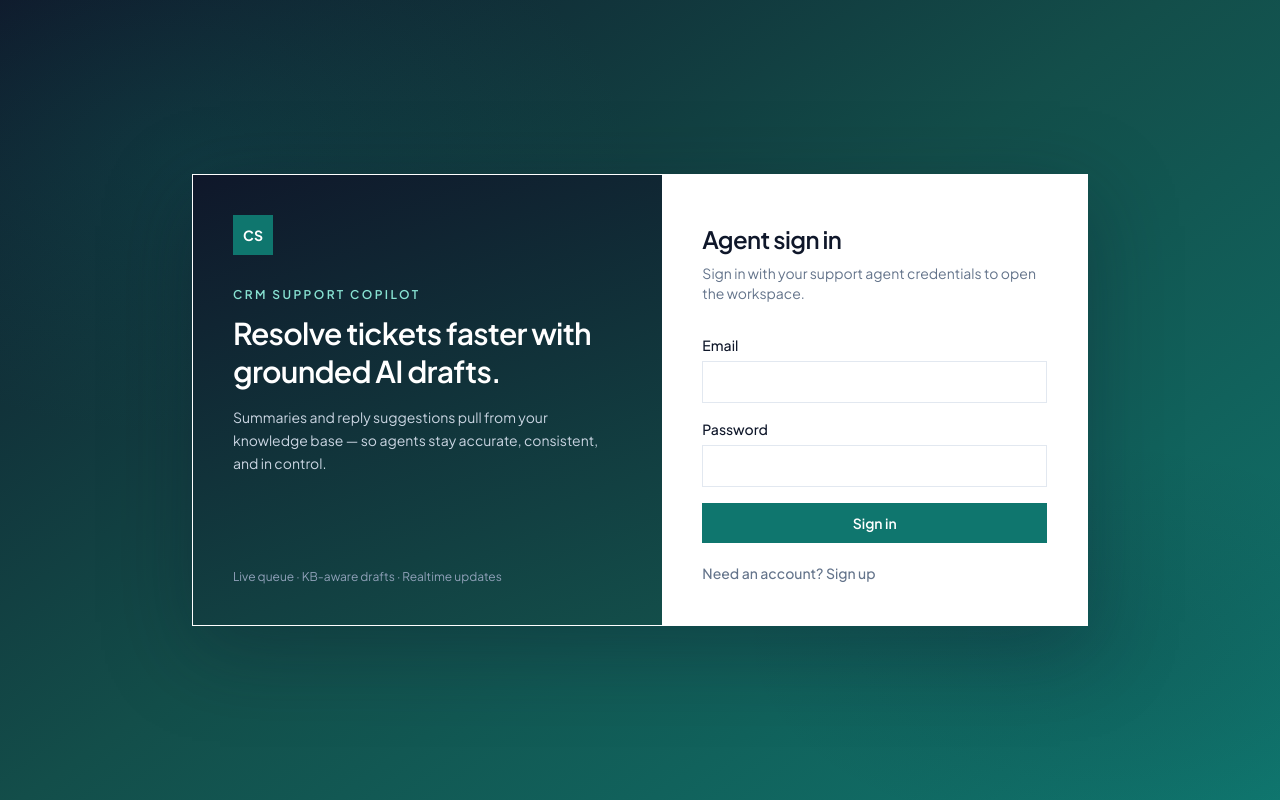
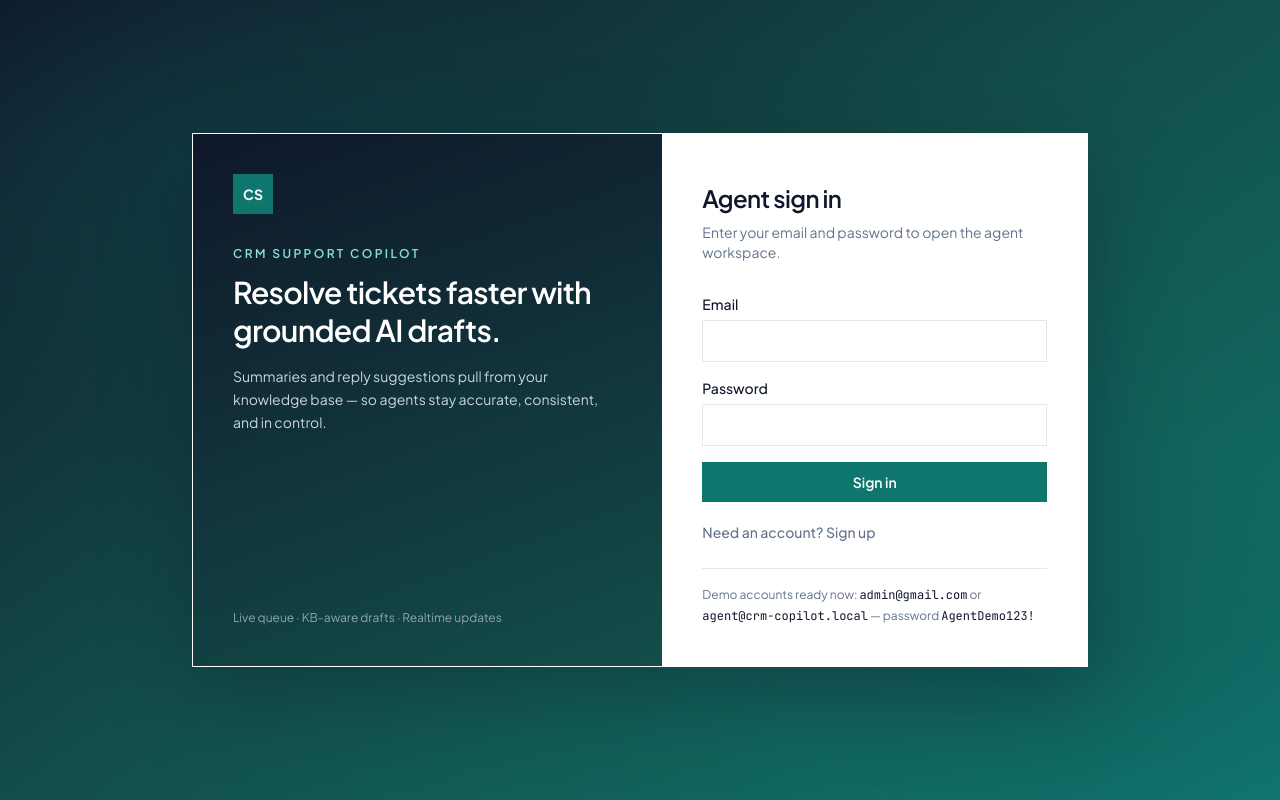
Before and after one commit to AmimaKhan002/AI-Assisted-CRM-Support-Copilot, a Next.js app in the folder crm-copilot/: page /login in a window 1280 px wide. Built offline with nearby package versions, Linux system fonts and the light colour scheme.

Commit message:
Fix auth UX: clearer signup/signin copy and friendlier Supabase errors.

```diff
--- a/crm-copilot/app/login/page.tsx
+++ b/crm-copilot/app/login/page.tsx
@@ -3,6 +3,23 @@
 import { FormEvent, useState } from "react";
 import { useRouter } from "next/navigation";
 import { createBrowserClient } from "@/lib/supabase/client";
+
+function friendlyAuthError(message: string): string {
+  const lower = message.toLowerCase();
+  if (lower.includes("rate limit") || lower.includes("over_email")) {
+    return "Too many signup emails were sent. Wait a minute, or sign in if the account already exists. Tip: in Supabase → Authentication → Providers → Email, turn off “Confirm email” for local demos.";
+  }
+  if (lower.includes("already registered") || lower.includes("already been registered")) {
+    return "That email is already registered. Switch to Sign in.";
+  }
+  if (lower.includes("invalid login") || lower.includes("invalid credentials")) {
+    return "Wrong email or password. Try again, or create an account first.";
+  }
+  if (lower.includes("email") && lower.includes("invalid")) {
+    return "Supabase rejected this email (often due to Confirm email / SMTP settings). Use Sign in if the account exists, or disable Confirm email in the Supabase dashboard for local testing.";
+  }
+  return message;
+}
 
 export default function LoginPage() {
   const router = useRouter();
@@ -10,34 +27,50 @@ export default function LoginPage() {
   const [password, setPassword] = useState("");
   const [mode, setMode] = useState<"signin" | "signup">("signin");
   const [error, setError] = useState<string | null>(null);
+  const [info, setInfo] = useState<string | null>(null);
   const [loading, setLoading] = useState(false);
 
   async function onSubmit(event: FormEvent) {
     event.preventDefault();
     setError(null);
+    setInfo(null);
     setLoading(true);
 
     const supabase = createBrowserClient();
+    const trimmedEmail = email.trim().toLowerCase();
 
     try {
       if (mode === "signin") {
         const { error: signInError } = await supabase.auth.signInWithPassword({
-          email,
+          email: trimmedEmail,
           password,
         });
         if (signInError) throw signInError;
-      } else {
-        const { error: signUpError } = await supabase.auth.signUp({
-          email,
-          password,
-        });
-        if (signUpError) throw signUpError;
+        router.replace("/");
+        router.refresh();
+        return;
+      }
+
+      const { data, error: signUpError } = await supabase.auth.signUp({
+        email: trimmedEmail,
+        password,
+      });
+      if (signUpError) throw signUpError;
+
+      // If email confirmation is required, session stays null until confirmed.
+      if (!data.session) {
+        setInfo(
+          "Account created. If email confirmation is enabled in Supabase, confirm via email first — or disable Confirm email in Authentication → Providers → Email, then sign in.",
+        );
+        setMode("signin");
+        return;
       }
 
       router.replace("/");
       router.refresh();
     } catch (err) {
-      setError(err instanceof Error ? err.message : "Authentication failed");
+      const raw = err instanceof Error ? err.message : "Authentication failed";
+      setError(friendlyAuthError(raw));
     } finally {
       setLoading(false);
     }
@@ -75,7 +108,9 @@ export default function LoginPage() {
             {mode === "signin" ? "Agent sign in" : "Create agent account"}
           </h2>
           <p className="mt-2 text-sm text-muted">
-            Sign in with your support agent credentials to open the workspace.
+            {mode === "signin"
+              ? "Enter your email and password to open the agent workspace."
+              : "Create a new agent account. Password must be at least 6 characters."}
           </p>
 
           <form onSubmit={onSubmit} className="mt-8 space-y-4">
@@ -115,6 +150,15 @@ export default function LoginPage() {
               </p>
             ) : null}
 
+            {info ? (
+              <p
+                className="border border-accent/20 bg-accent-soft/50 px-3 py-2 text-sm text-foreground"
+                role="status"
+              >
+                {info}
+              </p>
+            ) : null}
+
             <button
               type="submit"
               disabled={loading}
@@ -124,7 +168,7 @@ export default function LoginPage() {
                 ? "Please wait…"
                 : mode === "signin"
                   ? "Sign in"
-                  : "Sign up"}
+                  : "Create account"}
             </button>
           </form>
 
@@ -134,12 +178,24 @@ export default function LoginPage() {
             onClick={() => {
               setMode(mode === "signin" ? "signup" : "signin");
               setError(null);
+              setInfo(null);
             }}
           >
             {mode === "signin"
               ? "Need an account? Sign up"
               : "Already have an account? Sign in"}
           </button>
+
+          <p className="mt-6 border-t border-[var(--border)] pt-4 text-xs leading-relaxed text-muted">
+            Demo accounts ready now:{" "}
+            <span className="font-mono text-foreground">admin@gmail.com</span>{" "}
+            or{" "}
+            <span className="font-mono text-foreground">
+              agent@crm-copilot.local
+            </span>{" "}
+            — password{" "}
+            <span className="font-mono text-foreground">AgentDemo123!</span>
+          </p>
         </div>
       </div>
     </div>
```
